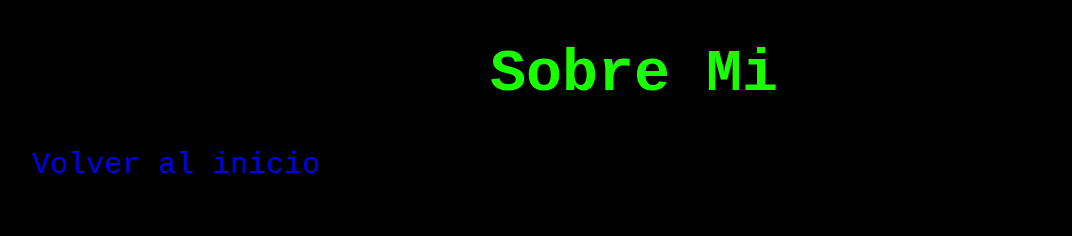
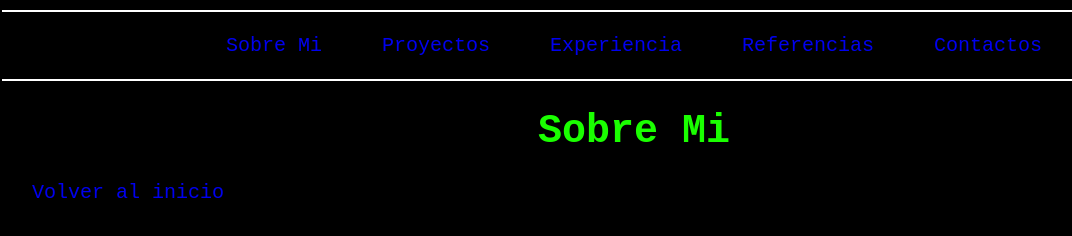
Before and after one commit to Arckgeransor/Portafolio, a website: page src/views/sobre-mi.html in a window 1280 px wide. Shown: the whole page, without its empty margins (6-1078 px from the left). Drawn offline with Linux system fonts and the light colour scheme.

Commit message:
Se añaden las barras de navegacion e icono en la barra superior del navegador de todas las pestañas

```diff
--- a/src/styles/index.css
+++ b/src/styles/index.css
@@ -7,7 +7,7 @@
 body {
     background-color: black;
     color: rgb(26, 255, 0);
-    font-size: 30px;
+    font-size: 20px;
 }
 
 h1, h2, article {
@@ -45,6 +45,9 @@ a {
     margin-bottom: 30px;
     border-top: 2px solid white;
     border-bottom: 2px solid white;
+    position: sticky;
+    top: 10px;
+    background-color: black;
 }
 
 .nav-bar ul, .experience {
--- a/src/views/sobre-mi.html
+++ b/src/views/sobre-mi.html
@@ -5,9 +5,19 @@
     <meta name="viewport" content="width=device-width, initial-scale=1.0">
     <link rel="stylesheet" href="../styles/index.css">
     <title>Sobre Mi</title>
-    <link rel="stylesheet" href="../styles/index.css">
+    <link rel="shortcut icon" href="../assets/icons/code.ico" type="image/x-icon" />
 </head>
 <body>
+    <nav class="nav-bar">
+      <ul class="men-lis" type="none">
+        <li><a href="./sobre-mi.html">Sobre Mi</a></li>
+        <li><a href="./proyectos.html">Proyectos</a></li>
+        <li><a href="./experiencia.html">Experiencia</a></li>
+        <li><a href="./referencias.html">Referencias</a></li>
+        <li><a href="./contactos.html">Contactos</a></li>
+      </ul>
+    </nav>
+
     <h1>Sobre Mi</h1>
     <p>
         <a href="../index.html">Volver al inicio</a>
```
Also changed, not shown: src/index.html (+3 -2 lines), src/views/contactos.html (+11 -0 lines), src/views/experiencia.html (+11 -0 lines), src/views/proyectos.html (+11 -0 lines), src/views/referencias.html (+11 -0 lines), src/assets/icons/code_ger.ico (added).
